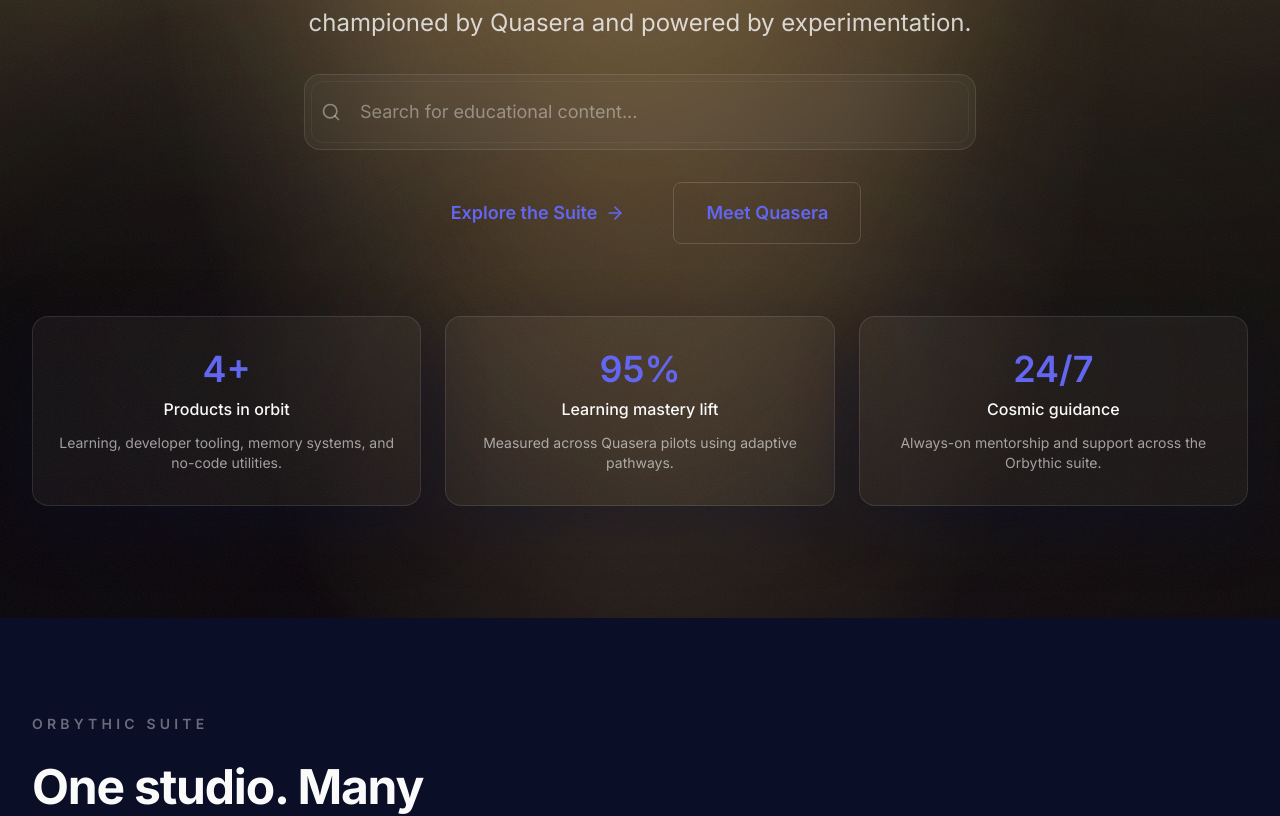
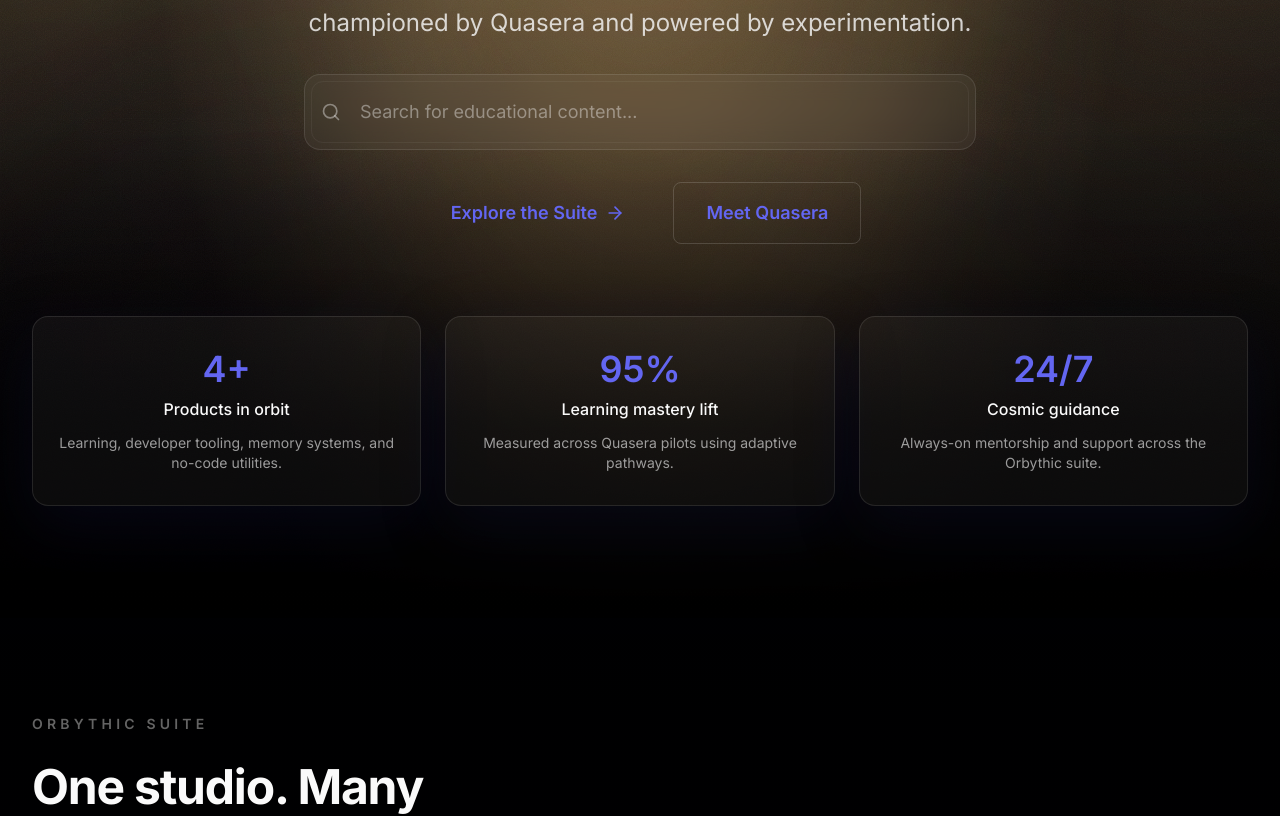
Before and after one commit to Sant0-9/Orbythic, a Next.js app: page / in a window 1280 px wide. Shown: the part 546-1362 px from the top of the page. Built offline with nearby package versions, Linux system fonts and the light colour scheme.

Commit message:
feat: smooth black cosmic gradient

```diff
--- a/src/components/sections/Hero.tsx
+++ b/src/components/sections/Hero.tsx
@@ -15,6 +15,7 @@
       <div className={styles.heroRays} />
       <div className={styles.heroNoise} />
       <div className={styles.heroAccent} />
+      <div className={styles.heroBlend} />
 
       <div className="relative z-10 flex min-h-[92vh] items-center py-28">
         <div className="mx-auto max-w-7xl px-4 text-center sm:px-6 lg:px-8">
--- a/src/components/sections/ProductShowcase.tsx
+++ b/src/components/sections/ProductShowcase.tsx
@@ -44,8 +44,11 @@
 
 export default function ProductShowcase() {
   return (
-    <section id="product-suite" className="bg-cosmic-deep">
-      <div className="mx-auto max-w-7xl px-4 py-24 sm:px-6 lg:px-8">
+    <section id="product-suite" className="relative isolate overflow-hidden bg-[#000104]">
+      <div className="pointer-events-none absolute inset-x-0 top-0 h-64 bg-gradient-to-b from-black/60 via-black/80 to-[#000104]/95" />
+      <div className="pointer-events-none absolute inset-x-[-20%] bottom-[-40%] h-[80%] bg-[radial-gradient(60%_60%_at_50%_0%,rgba(255,186,109,0.15),rgba(0,0,0,0.1)_70%,transparent_100%)] opacity-40 blur-3xl" />
+      <div className="pointer-events-none absolute inset-0 bg-[linear-gradient(180deg,rgba(0,0,0,0)_0%,rgba(0,0,0,0.85)_50%,#000104_100%)]" />
+      <div className="relative mx-auto max-w-7xl px-4 py-24 sm:px-6 lg:px-8">
         <div className="grid gap-16 lg:grid-cols-5">
           <div className="flex flex-col gap-6 lg:col-span-2 lg:sticky lg:top-32">
             <span className="text-sm font-semibold uppercase tracking-[0.3em] text-starlight/40">
@@ -68,7 +71,7 @@
             {products.map((product) => (
               <ScrollReveal
                 key={product.name}
-                className="group relative overflow-hidden rounded-3xl border border-white/10 bg-white/[0.03] p-8 transition-transform duration-500 hover:-translate-y-1 hover:border-nebula-purple/40 hover:shadow-[0_40px_100px_rgba(5,7,20,0.45)]"
+                className="group relative overflow-hidden rounded-3xl border border-white/5 bg-white/[0.018] p-8 transition-transform duration-500 hover:-translate-y-1 hover:border-nebula-purple/40 hover:shadow-[0_40px_120px_rgba(0,0,0,0.65)]"
               >
                 <div className="flex flex-wrap items-center justify-between gap-3">
                   <div className="flex items-center gap-3">
--- a/src/styles/cosmic.module.css
+++ b/src/styles/cosmic.module.css
@@ -107,6 +107,16 @@
   background: radial-gradient(65% 60% at 50% 0%, rgba(255, 186, 109, 0.35), transparent 75%);
   filter: blur(160px);
   opacity: 0.4;
+}
+
+.heroBlend {
+  position: absolute;
+  left: 0;
+  right: 0;
+  bottom: -2px;
+  height: 45%;
+  background: linear-gradient(180deg, rgba(0, 0, 0, 0) 0%, rgba(0, 0, 0, 0.78) 60%, #000000 100%);
+  pointer-events: none;
 }
 
 @keyframes heroGlow {
```
